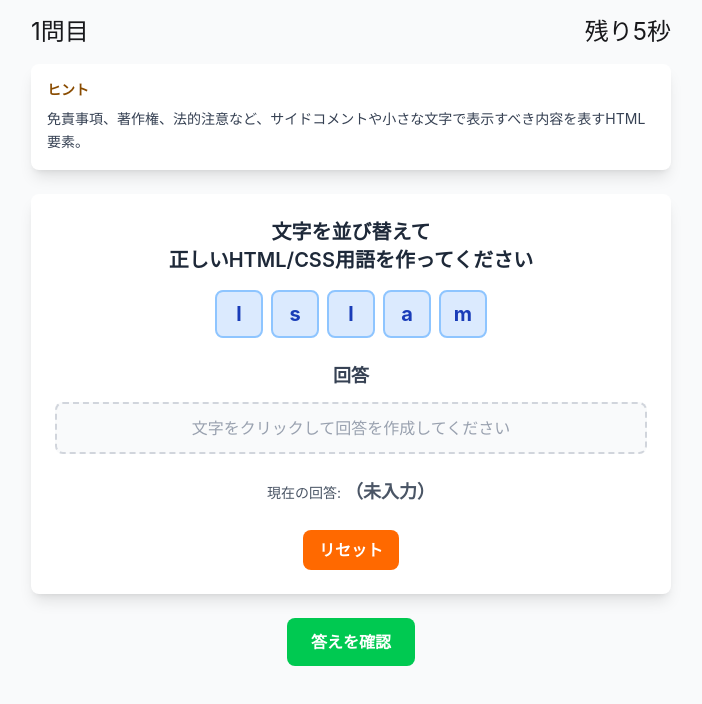
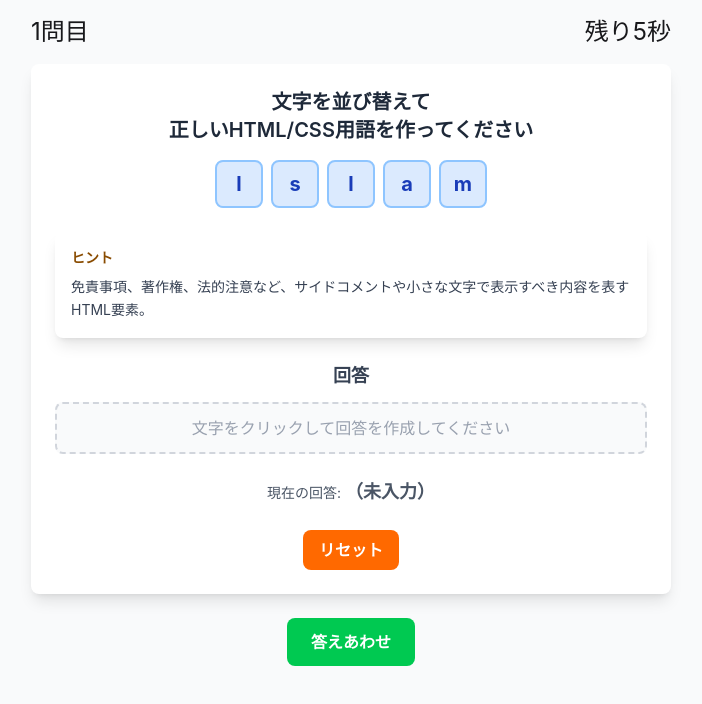
Before and after one commit to koza-ken/shufflemoji, a React (Vite) app: page /game/html-css in a window 1280 px wide. Shown: the top 704 px of the page, without its empty margins (289-991 px from the left). Built offline with nearby package versions, Linux system fonts and the light colour scheme.

Commit message:
fix:Hintの表示場所変更

```diff
--- a/src/pages/GamePage.tsx
+++ b/src/pages/GamePage.tsx
@@ -262,8 +262,6 @@ export const GamePage = () => {
 
       {/* メインゲーム画面 */}
       <div className="w-full max-w-2xl mx-auto px-4 py-4">
-        {/* ヒント表示 */}
-        <Hint word={currentWord} />
 
         {/* バラバラの文字表示エリア */}
         <div className="bg-white rounded-lg shadow-lg p-6 mb-6">
@@ -272,6 +270,8 @@ export const GamePage = () => {
           ) : (
             <RubyQuestion allChars={allChars} handleCharClick={handleCharClick} />
           )}
+          {/* ヒント表示 */}
+          <Hint word={currentWord} />
 
           <Answer
             selectedChars={selectedChars}
@@ -336,7 +336,7 @@ export const GamePage = () => {
               onClick={handleCheckAnswer}
               className="bg-green-500 hover:bg-green-600 text-white font-bold py-3 px-6 rounded-lg"
             >
-              答えを確認
+              答えあわせ
             </button>
           ) : isCorrect ? (
             <button
```
